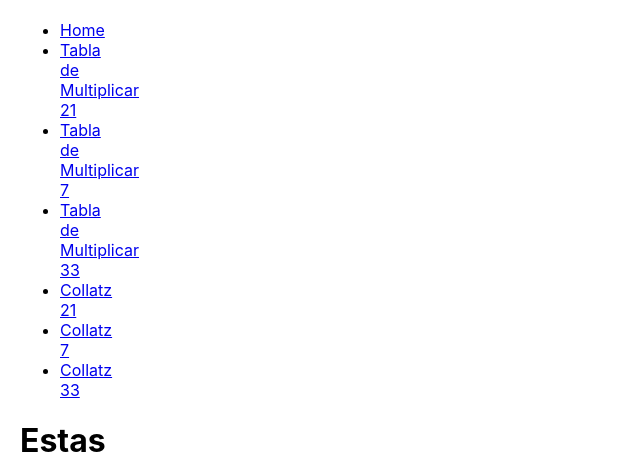
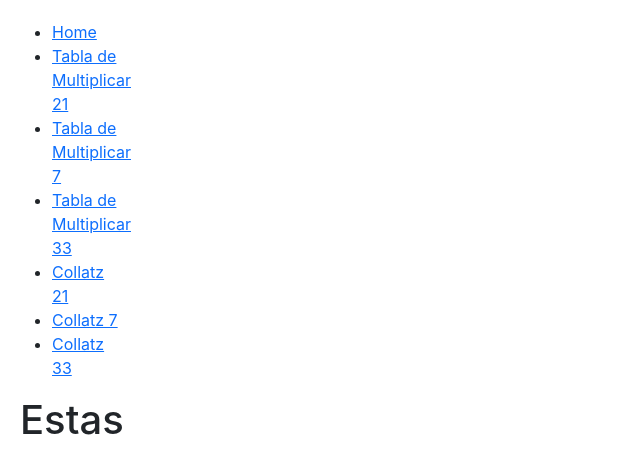
Before and after one commit to Alejandro4092/reactservicios, a React (Create React App) app: page / in a window 1280 px wide. Shown: the top 454 px of the page, without its empty margins (0-640 px from the left). Built offline with nearby package versions, Linux system fonts and the light colour scheme.

Commit message:
añadir bootstrap

```diff
--- a/package.json
+++ b/package.json
@@ -8,10 +8,14 @@
     "@testing-library/react": "^16.3.0",
     "@testing-library/user-event": "^13.5.0",
     "axios": "^1.12.2",
+    "bootstrap": "^5.3.8",
+    "jquery": "^3.7.1",
+    "popper.js": "^1.16.1",
     "react": "^19.2.0",
     "react-dom": "^19.2.0",
     "react-router-dom": "^7.9.4",
     "react-scripts": "5.0.1",
+    "save": "^2.9.0",
     "web-vitals": "^2.1.4"
   },
   "scripts": {
--- a/src/components/Collatz.js
+++ b/src/components/Collatz.js
@@ -39,6 +39,11 @@ export default class Collatz extends Component {
       this.generarCollatzDesdeNumero(this.props.numero);
     }
   }
+  componentDidUpdate(oldProps) {
+    if (oldProps.numero !== this.props.numero) {
+      this.generarCollatzDesdeNumero(this.props.numero);
+    }
+  }
 
 
   render() {
--- a/src/components/MenuRutas.js
+++ b/src/components/MenuRutas.js
@@ -1,18 +1,18 @@
 import React, { Component } from 'react'
+import { NavLink } from 'react-router-dom'
 
 export default class MenuRutas extends Component {
   render() {
     return (
       <div>
         <ul>
-          <li><a href="/">Home</a></li>
-          <li><a href='/tabla/21'>Tabla de Multiplicar 21</a></li>
-          <li><a href='/tabla/7'>Tabla de Multiplicar 7</a></li>
-          <li><a href='/tabla/33'>Tabla de Multiplicar 33</a></li>
-          <li><a href='/collatz/21'>Collatz 21</a></li>
-          <li><a href='/collatz/7'>Collatz 7</a></li>
-          <li><a href='/collatz/33'>Collatz 33</a></li>
-
+          <li><NavLink to="/">Home</NavLink></li>
+          <li><NavLink to='/tabla/21'>Tabla de Multiplicar 21</NavLink></li>
+          <li><NavLink to='/tabla/7'>Tabla de Multiplicar 7</NavLink></li>
+          <li><NavLink to='/tabla/33'>Tabla de Multiplicar 33</NavLink></li>
+          <li><NavLink to='/collatz/21'>Collatz 21</NavLink></li>
+          <li><NavLink to='/collatz/7'>Collatz 7</NavLink></li>
+          <li><NavLink to='/collatz/33'>Collatz 33</NavLink></li>
         </ul>
       </div>
     )
--- a/src/components/Router.js
+++ b/src/components/Router.js
@@ -5,26 +5,35 @@ import NotFound from './NotFound'
 import TablaMultiplicar from './TablaMultiplicar'
 import Collatz from './Collatz'
 import { useParams } from 'react-router-dom'
+import MenuRutas from './MenuRutas'
 export default class Router extends Component {
   render() {
     function TablaMultiplicarElement() {
       //Esta funcion nos servira mpar capturar los parametros recibidos en una ruta y enviarlos con props a nuestro componente
       //Voy a enviar un parametro llamado minumero
-        let {minumero}=useParams();
+      let { minumero } = useParams();
       //Devolvemos el componente con sus props
-        return<TablaMultiplicar numero={minumero}/>
+      return <TablaMultiplicar numero={minumero} />
     }
-  function CollatzElement(){
-    let {minumero}=useParams();
+    function CollatzElement() {
+      let { minumero } = useParams();
       return <Collatz numero={minumero} />
     }
+
+
+
+
+
+
     return (
       <BrowserRouter>
+        <MenuRutas />
+
         <Routes>
-        <Route path='/' element={<Home/>} />
+          <Route path='/' element={<Home />} />
           <Route path='/tabla/:minumero' element={<TablaMultiplicarElement />} />
           <Route path='/collatz/:minumero' element={<CollatzElement />} />
-        <Route path='/not' element={<NotFound/>} />
+          <Route path='/not' element={<NotFound />} />
         </Routes>
       </BrowserRouter>
     )
--- a/src/components/TablaMultiplicar.js
+++ b/src/components/TablaMultiplicar.js
@@ -23,6 +23,12 @@ export default class TablaMultiplicar extends Component {
     componentDidMount=()=>{
         this.generarTablaMultiplicar();
     }
+    componentDidUpdate=(oldProps)=>{
+        //Comprobamos si hemos recibido un nuevo numero en las props
+        if(oldProps.numero!==this.props.numero){
+            this.generarTablaMultiplicar();
+        }
+    }
 
         render() {
     return (
--- a/src/index.js
+++ b/src/index.js
@@ -1,5 +1,9 @@
 import React from 'react';
 import ReactDOM from 'react-dom/client';
+import 'bootstrap/dist/css/bootstrap.min.css';
+import $ from 'jquery';
+import Popper from 'popper.js';
+import 'bootstrap/dist/js/bootstrap.bundle';
 import './index.css';
 import App from './App';
 import reportWebVitals from './reportWebVitals';
@@ -13,17 +17,19 @@ import Cursos from './components/ejemplocomunicacion/Cursos';
 import TablaMultiplicar from './components/TablaMultiplicar';
 import AppRouter from './components/Router';
 import MenuRutas from './components/MenuRutas';
+import Router from './components/Router';
+
 
 
 const root = ReactDOM.createRoot(document.getElementById('root'));
 root.render(
 
     <div style={{margin:"20px",width:"100px"}}>
-        <div />
-         <MenuRutas />
 
 
-    <AppRouter />
+    <Router/>
+
+
     </div>
 );
 
```
Also changed, not shown: 1 other file (tests, documents, lock files or other folders). Lines whose indentation alone changed are shown as unchanged.
